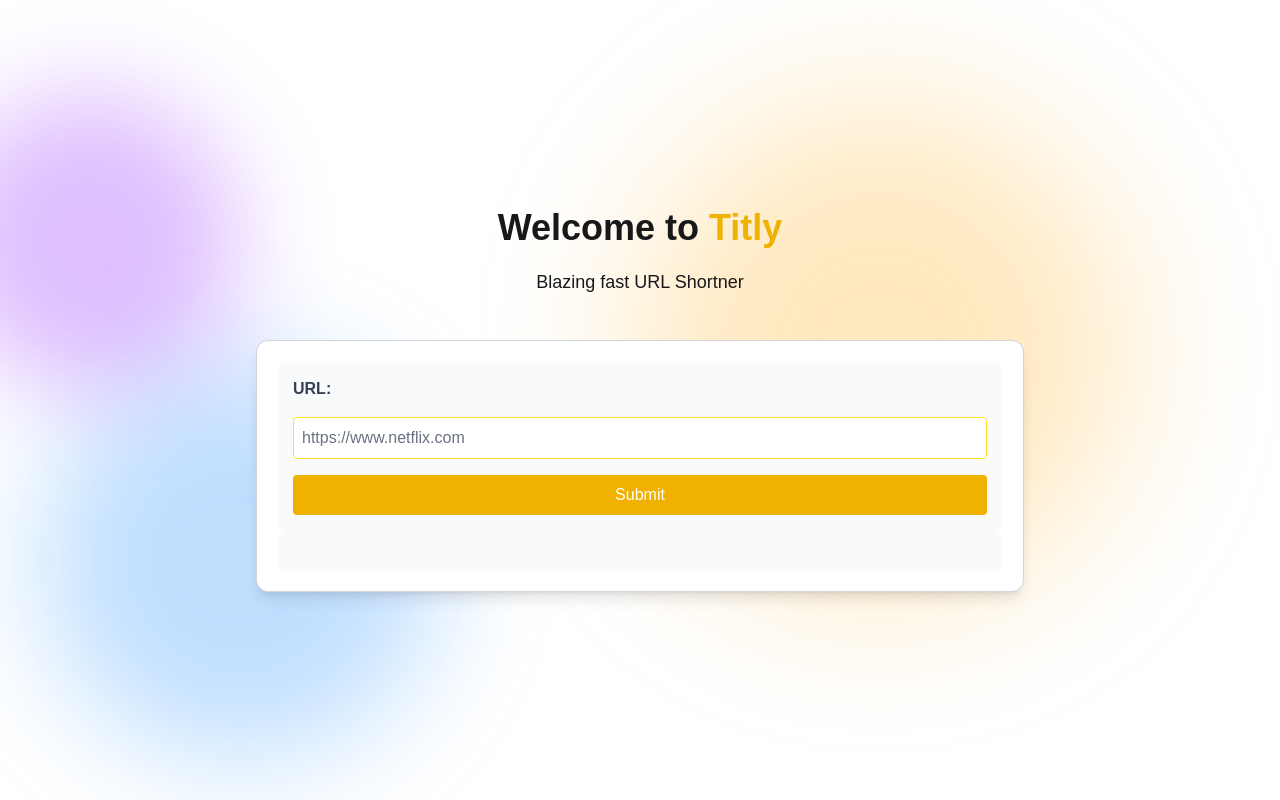
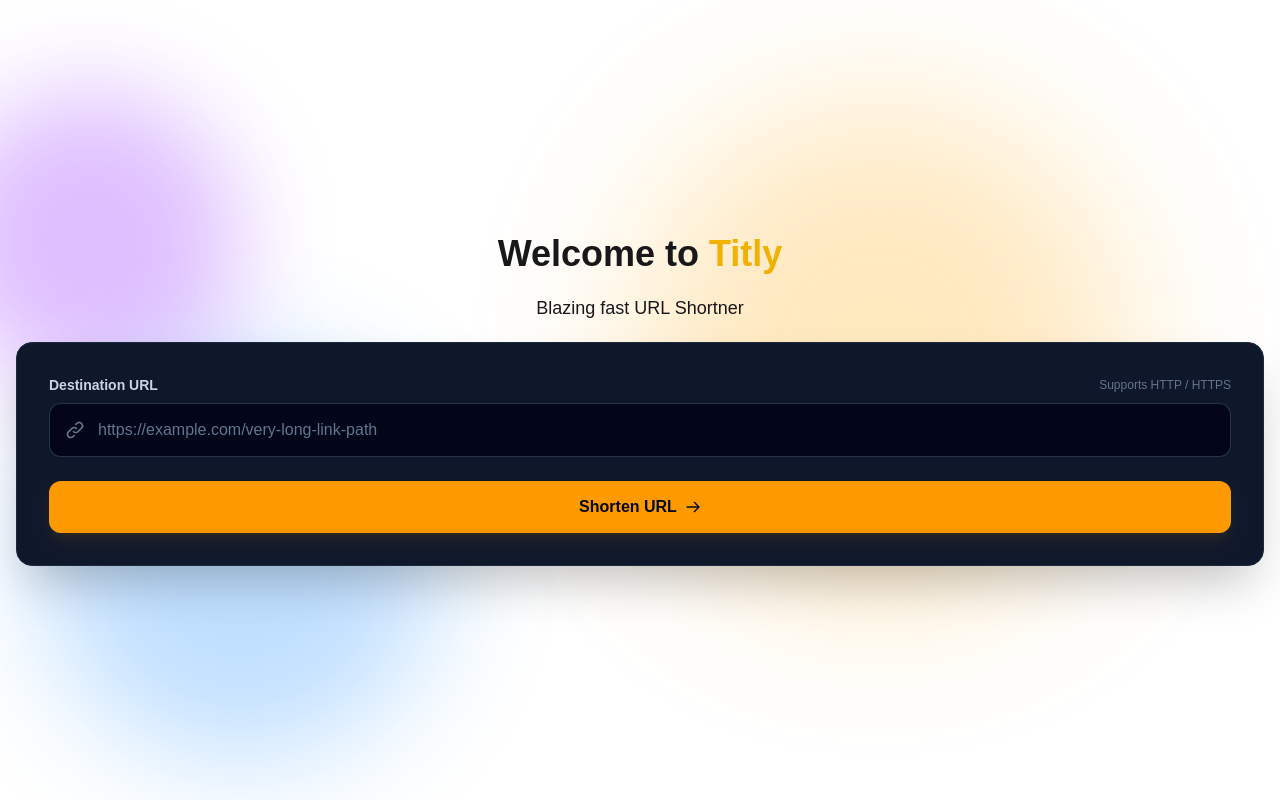
Before and after one commit to kmr-ankitt/titly, a SvelteKit app in the folder client/: page / in a window 1280 px wide. Built offline with nearby package versions, Linux system fonts and the light colour scheme; a web font is replaced by a local one.

Commit message:
feat(client): add URL shortener form

```diff
--- a/client/src/components/Form.svelte
+++ b/client/src/components/Form.svelte
@@ -1,73 +1,166 @@
 <script lang="ts">
 	import { sendUrl } from '$lib/api';
+	import { toast } from '$lib/toastStore';
 	import { z, ZodError } from 'zod';
-	import Output from './Output.svelte';
-	import { page } from '$app/state';
 
-	let url = $state('');
-	let error = $state('');
+	let { onShortenSuccess } = $props<{
+		onShortenSuccess: (shortCode: string, fullUrl: string, originalUrl: string) => void;
+	}>();
 
-	const urlSchema = z.string().refine(
+	let rawUrl = $state('');
+	let isLoading = $state(false);
+	let validationError = $state('');
+	let apiError = $state('');
+
+	const urlSchema = z.string().trim().refine(
 		(val) => {
+			let testVal = val;
+			if (!/^https?:\/\//i.test(testVal)) {
+				testVal = 'https://' + testVal;
+			}
 			try {
-				new URL(val);
-				return true;
+				const parsed = new URL(testVal);
+				return parsed.hostname.includes('.');
 			} catch {
 				return false;
 			}
 		},
 		{
-			message: 'Ensure it is a valid URL starting with http:// or https://'
+			message: 'Please enter a valid URL (e.g. example.com or https://example.com)'
 		}
 	);
 
-	let new_url = $state('');
-	let current_url = page.url.href;
+	const handleSubmit = async (event: SubmitEvent) => {
+		event.preventDefault();
+		validationError = '';
+		apiError = '';
 
-	const handleSubmit = async (event: Event) => {
-		event.preventDefault();
+		let trimmed = rawUrl.trim();
+		if (!trimmed) {
+			validationError = 'URL cannot be empty';
+			return;
+		}
+
+		// Auto-prefix protocol if user omitted it
+		if (!/^https?:\/\//i.test(trimmed)) {
+			trimmed = 'https://' + trimmed;
+		}
 
 		try {
-			urlSchema.parse(url);
-			error = '';
-			const res = await sendUrl(url);
-			let shortUrl = res?.short_url ?? '';
-			new_url = current_url + shortUrl;
+			urlSchema.parse(trimmed);
 		} catch (e) {
 			if (e instanceof ZodError) {
-				error = e.errors[0]?.message || 'URL must start with http:// or https://';
-			} else {
-				error = 'Unknown error';
+				validationError = e.errors[0]?.message || 'Invalid URL format';
+				return;
 			}
+		}
+
+		isLoading = true;
+		try {
+			const res = await sendUrl(trimmed);
+			const shortCode = res.short_url;
+			const origin = window.location.origin;
+			const fullShortUrl = `${origin}/${shortCode}`;
+
+			onShortenSuccess(shortCode, fullShortUrl, trimmed);
+			toast.add('URL shortened successfully!', 'success');
+		} catch (err: any) {
+			apiError = err?.message || 'Failed to generate short URL. Please try again.';
+			toast.add(apiError, 'error');
+		} finally {
+			isLoading = false;
 		}
 	};
 </script>
 
-<div
-	class="relative w-full max-w-3xl mx-auto mt-10 aspect-video min-h-1/3 sm:min-h-auto bg-white border border-gray-300 rounded-xl shadow-lg sm:aspect-auto sm:mt-6 sm:p-5 sm:max-w-3xl"
->
-	<form
-		onsubmit={handleSubmit}
-		class="absolute inset-0 flex flex-col justify-center gap-4 p-6 bg-gray-50 rounded-xl sm:static sm:p-4"
-	>
-		<label for="url" class="font-bold text-lg text-gray-700 sm:text-base">URL:</label>
-		<input
-			id="url"
-			type="text"
-			bind:value={url}
-			placeholder="https://www.netflix.com"
-			required
-			class="p-3 border border-yellow-300 rounded focus:outline-none focus:ring-2 focus:ring-yellow-500 sm:p-2"
-		/>
-		{#if error}
-			<p class="text-red-500 text-sm sm:text-xs">{error}</p>
+<div class="w-full bg-slate-900 border border-slate-800 rounded-2xl p-6 sm:p-8 shadow-2xl">
+	<form onsubmit={handleSubmit} class="flex flex-col gap-4">
+		<div class="flex flex-col gap-2">
+			<label for="url-input" class="text-sm font-bold text-slate-300 flex items-center justify-between">
+				<span>Destination URL</span>
+				<span class="text-xs font-normal text-slate-500">Supports HTTP / HTTPS</span>
+			</label>
+
+			<div class="relative flex items-center">
+				<div class="absolute left-4 text-slate-500 pointer-events-none">
+					<svg class="w-5 h-5" fill="none" viewBox="0 0 24 24" stroke="currentColor">
+						<path stroke-linecap="round" stroke-linejoin="round" stroke-width="2" d="M13.828 10.172a4 4 0 00-5.656 0l-4 4a4 4 0 105.656 5.656l1.102-1.101m-.758-4.899a4 4 0 005.656 0l4-4a4 4 0 00-5.656-5.656l-1.1 1.1" />
+					</svg>
+				</div>
+				<input
+					id="url-input"
+					type="text"
+					bind:value={rawUrl}
+					placeholder="https://example.com/very-long-link-path"
+					disabled={isLoading}
+					class="w-full pl-12 pr-4 py-3.5 bg-slate-950 border border-slate-700/80 rounded-xl text-slate-100 placeholder-slate-500 text-sm sm:text-base focus:outline-none focus:border-amber-500 focus:ring-1 focus:ring-amber-500 transition-colors disabled:opacity-60"
+				/>
+				{#if rawUrl}
+					<button
+						type="button"
+						onclick={() => { rawUrl = ''; validationError = ''; apiError = ''; }}
+						class="absolute right-4 text-slate-500 hover:text-slate-300 transition-colors p-1"
+						aria-label="Clear input"
+					>
+						<svg class="w-4 h-4" fill="none" viewBox="0 0 24 24" stroke="currentColor">
+							<path stroke-linecap="round" stroke-linejoin="round" stroke-width="2" d="M6 18L18 6M6 6l12 12" />
+						</svg>
+					</button>
+				{/if}
+			</div>
+
+			<!-- Inline Validation Error -->
+			{#if validationError}
+				<div class="flex items-center gap-1.5 text-xs text-rose-400 font-medium mt-1">
+					<svg class="w-4 h-4 shrink-0" fill="none" viewBox="0 0 24 24" stroke="currentColor">
+						<path stroke-linecap="round" stroke-linejoin="round" stroke-width="2" d="M12 8v4m0 4h.01M21 12a9 9 0 11-18 0 9 9 0 0118 0z" />
+					</svg>
+					<span>{validationError}</span>
+				</div>
+			{/if}
+		</div>
+
+		<!-- Server API Error Alert -->
+		{#if apiError}
+			<div class="p-4 rounded-xl bg-rose-950/40 border border-rose-800/60 text-rose-300 text-xs sm:text-sm flex items-start gap-3">
+				<svg class="w-5 h-5 text-rose-400 shrink-0 mt-0.5" fill="none" viewBox="0 0 24 24" stroke="currentColor">
+					<path stroke-linecap="round" stroke-linejoin="round" stroke-width="2" d="M12 9v2m0 4h.01m-6.938 4h13.856c1.54 0 2.502-1.667 1.732-3L13.732 4c-.77-1.333-2.694-1.333-3.464 0L3.34 16c-.77 1.333.192 3 1.732 3z" />
+				</svg>
+				<div class="flex-1">
+					<p class="font-semibold text-rose-200">Shortening Failed</p>
+					<p class="mt-0.5 text-rose-300/90">{apiError}</p>
+				</div>
+				<button
+					type="button"
+					onclick={() => { apiError = ''; }}
+					class="text-rose-400 hover:text-white"
+					aria-label="Dismiss error"
+				>
+					<svg class="w-4 h-4" fill="none" viewBox="0 0 24 24" stroke="currentColor">
+						<path stroke-linecap="round" stroke-linejoin="round" stroke-width="2" d="M6 18L18 6M6 6l12 12" />
+					</svg>
+				</button>
+			</div>
 		{/if}
+
+		<!-- Submit Button -->
 		<button
 			type="submit"
-			class="px-6 py-3 bg-yellow-500 text-white rounded hover:bg-yellow-400 focus:outline-none focus:ring-2 focus:ring-yellow-600 sm:px-4 sm:py-2"
+			disabled={isLoading}
+			class="w-full py-3.5 px-6 rounded-xl bg-amber-500 hover:bg-amber-400 active:bg-amber-600 text-slate-950 font-bold text-sm sm:text-base shadow-lg shadow-amber-500/10 flex items-center justify-center gap-2 transition-all disabled:opacity-60 disabled:cursor-not-allowed mt-2"
 		>
-			Submit
+			{#if isLoading}
+				<svg class="w-5 h-5 animate-spin text-slate-950" fill="none" viewBox="0 0 24 24">
+					<circle class="opacity-25" cx="12" cy="12" r="10" stroke="currentColor" stroke-width="4"></circle>
+					<path class="opacity-75" fill="currentColor" d="M4 12a8 8 0 018-8V0C5.373 0 0 5.373 0 12h4zm2 5.291A7.962 7.962 0 014 12H0c0 3.042 1.135 5.824 3 7.938l3-2.647z"></path>
+				</svg>
+				<span>Shortening URL...</span>
+			{:else}
+				<span>Shorten URL</span>
+				<svg class="w-4 h-4" fill="none" viewBox="0 0 24 24" stroke="currentColor">
+					<path stroke-linecap="round" stroke-linejoin="round" stroke-width="2" d="M14 5l7 7m0 0l-7 7m7-7H3" />
+				</svg>
+			{/if}
 		</button>
 	</form>
-	<Output {new_url} />
 </div>
```
